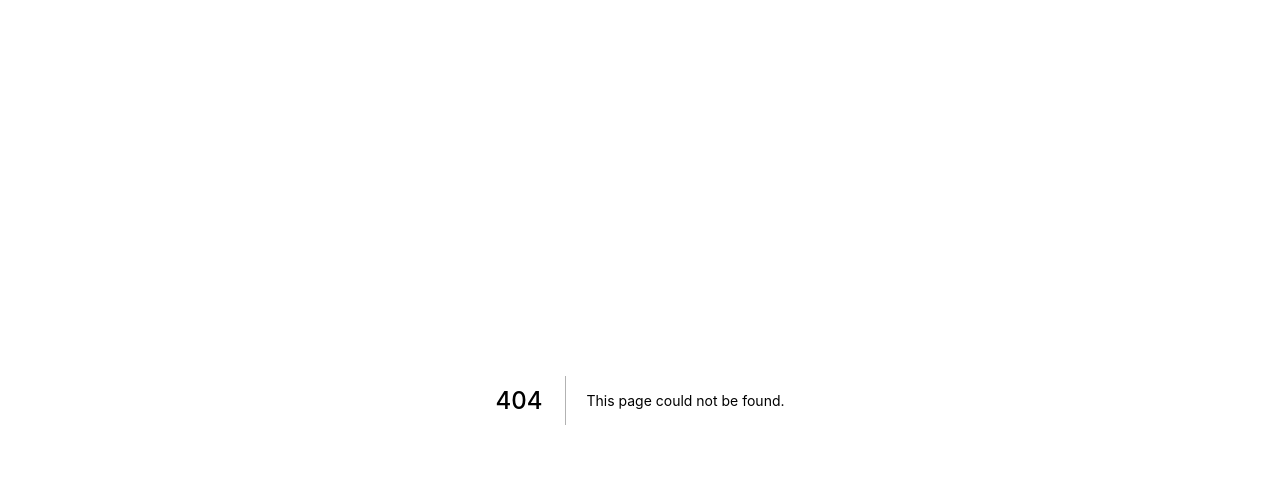
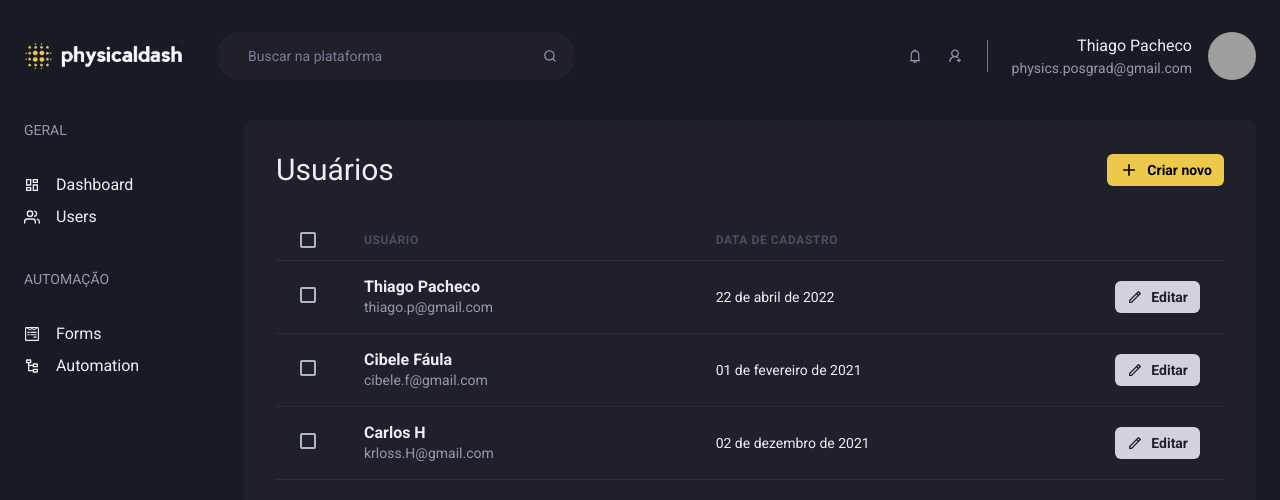
Before and after one commit to tpaphysics/physicaldas, a Next.js app: page /users in a window 1280 px wide. Before the commit this address had no page. Shown: the top 500 px of the page. Built offline with nearby package versions, Linux system fonts and the light colour scheme; grey boxes are pictures that could not be loaded.

Commit message:
criaçao da tabelelbela de usuarios

```diff
--- a/src/components/charts/AngleMultiplesChart.tsx
+++ b/src/components/charts/AngleMultiplesChart.tsx
@@ -13,7 +13,6 @@ interface GaugeProps {
     labels: string[]
     unit?: string
 }
-
 
 export default function AngleMultipleChart({ colors, series, labels, unit }: GaugeProps) {
 
--- a/src/components/charts/BarChart.tsx
+++ b/src/components/charts/BarChart.tsx
@@ -12,7 +12,7 @@ const Chart = dynamic(
 
 const series = [{
     name: 'Inflation',
-    data: [2.3, 3.1, 4.0, 10.1, 4.0, 3.6, 3.2, 2.3, 5.4, 0.8, 1.5, 3.2]
+    data: [1, 3.1, 4.0, 10.1, 4.0, 3.6, 2, 2.3, 5.4, 6, 1.5, 9.8]
 }]
 
 const options = {
--- /dev/null
+++ b/src/pages/users/UserTableLine.tsx
@@ -0,0 +1,33 @@
+import { Tbody, Tr, Td, Checkbox, Box, Text, Button, Icon } from '@chakra-ui/react'
+import { RiAddLine, RiPencilLine } from 'react-icons/ri'
+
+
+interface UserTableLineBrops {
+    name: string;
+    email: string;
+    createdAs: string
+}
+
+export default function UserTableLine({ name, email, createdAs }: UserTableLineBrops) {
+    return (
+        <Tbody>
+            <Tr>
+                <Td>
+                    <Checkbox colorScheme="yellow" />
+                </Td>
+                <Td>
+                    <Box>
+                        <Text fontWeight="bold" >{name}</Text>
+                        <Text fontSize="sm" color="gray.300" >{email}</Text>
+                    </Box>
+                </Td>
+                <Td>
+                    <Text fontSize="sm">{createdAs}</Text>
+                </Td>
+                <Td>
+                    <Button as="a" size="sm" colorScheme="gray" color="gray.800" leftIcon={<Icon fontSize="16" as={RiPencilLine} />}>Editar</Button>
+                </Td>
+            </Tr>
+        </Tbody>
+    )
+}
--- /dev/null
+++ b/src/pages/users/index.tsx
@@ -0,0 +1,54 @@
+import { Flex, VStack, Text, Box, Heading, Button, Icon, Table, Thead, Tbody, Tr, Th, Checkbox, Td } from '@chakra-ui/react'
+import React from 'react'
+import { RiAddLine } from 'react-icons/ri'
+import Header from '../../components/header/Header'
+import SideBar from '../../components/sidebar/SideBar'
+import UserTableLine from './UserTableLine'
+
+const users = [
+    {
+        name: "Thiago Pacheco",
+        email: "thiago.p@gmail.com",
+        createdAs: "22 de abril de 2022"
+    },
+    {
+        name: "Cibele Fáula",
+        email: "cibele.f@gmail.com",
+        createdAs: "01 de fevereiro de 2021",
+    },
+    {
+        name: "Carlos H",
+        email: "krloss.H@gmail.com",
+        createdAs: "02 de dezembro de 2021",
+    }
+]
+
+export default function Users() {
+    return (
+        <Flex h="100vh" direction='column'>
+            <Header />
+            <Flex w="100%" my="6" mx="auto" maxWidth="1480" px="6" flex="1" >
+                <SideBar />
+                <Box flex="1" borderRadius={8} p={8} bg="gray.800">
+                    <Flex mb={8} align="center" justify="space-between">
+                        <Heading size="lg" fontWeight="normal" >Usuários</Heading>
+                        <Button as="a" size="sm" color="black" leftIcon={<Icon as={RiAddLine} fontSize={20} />}>Criar novo</Button>
+                    </Flex>
+                    <Table colorScheme="whiteAlpha">
+                        <Thead>
+                            <Tr>
+                                <Th px="6" w="8">
+                                    <Checkbox colorScheme="yellow" />
+                                </Th>
+                                <Th>Usuário</Th>
+                                <Th>Data de cadastro</Th>
+                                <Th w={8}></Th>
+                            </Tr>
+                        </Thead>
+                        {users.map((user, key) => <UserTableLine name={user.name} email={user.email} createdAs={user.createdAs} key={key} />)}
+                    </Table>
+                </Box>
+            </Flex>
+        </Flex >
+    )
+}
--- a/src/styles/components.ts
+++ b/src/styles/components.ts
@@ -2,9 +2,8 @@ import { ChakraTheme, ComponentStyleConfig } from "@chakra-ui/react";
 
 export const TpaInputColors = {
     primary: "yellow.300",
-    secondary: "gray.500"
-
-}
+    secondary: "gray.500",
+} as ChakraTheme
 
 
 export const Button: ComponentStyleConfig = {
@@ -53,9 +52,6 @@ export const Input: ComponentStyleConfig = {
             },
         },
     },
-
-
-
     defaultProps: {
         variant: 'physicaldash',
         size: 'lg'
```
